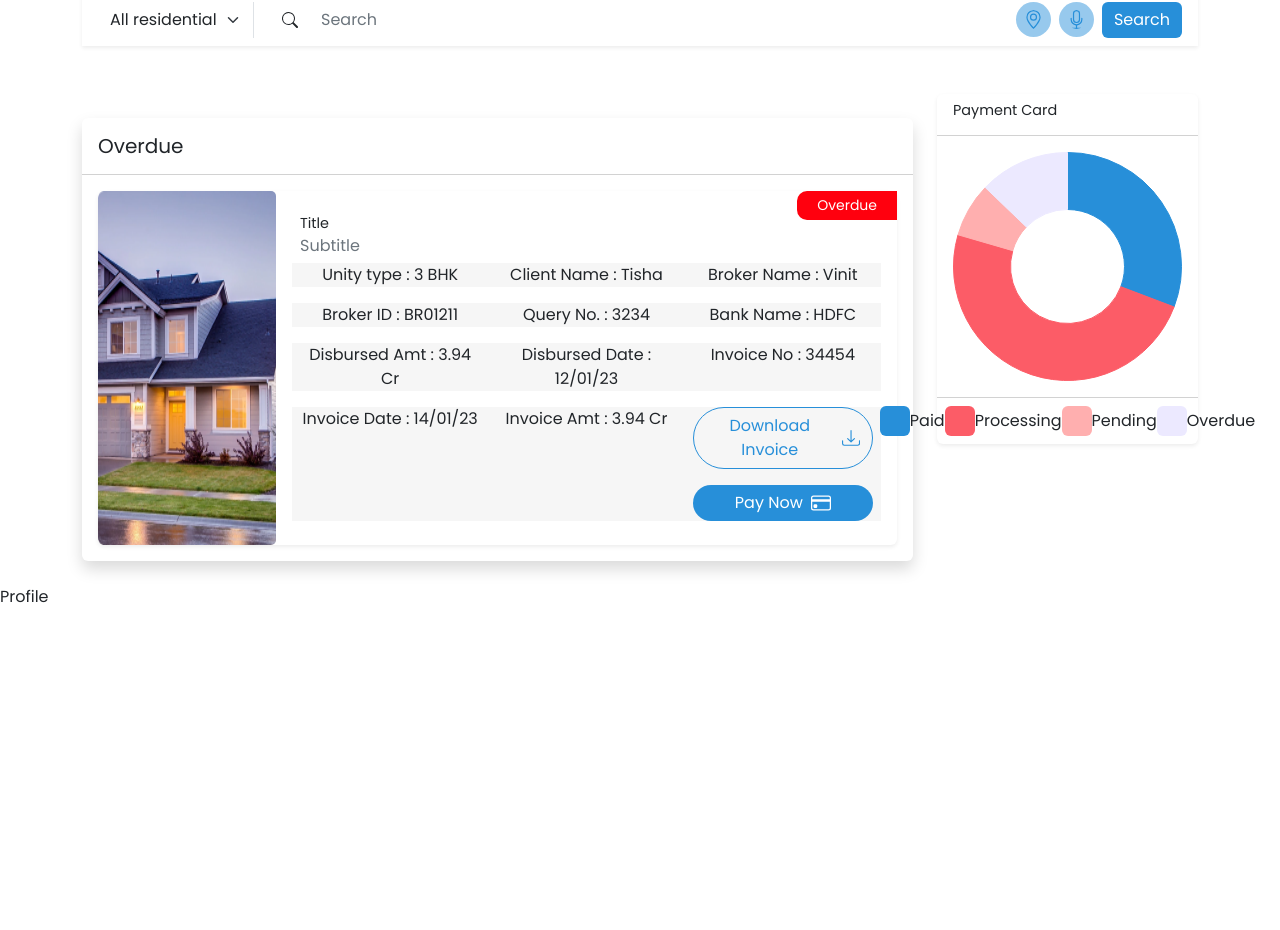
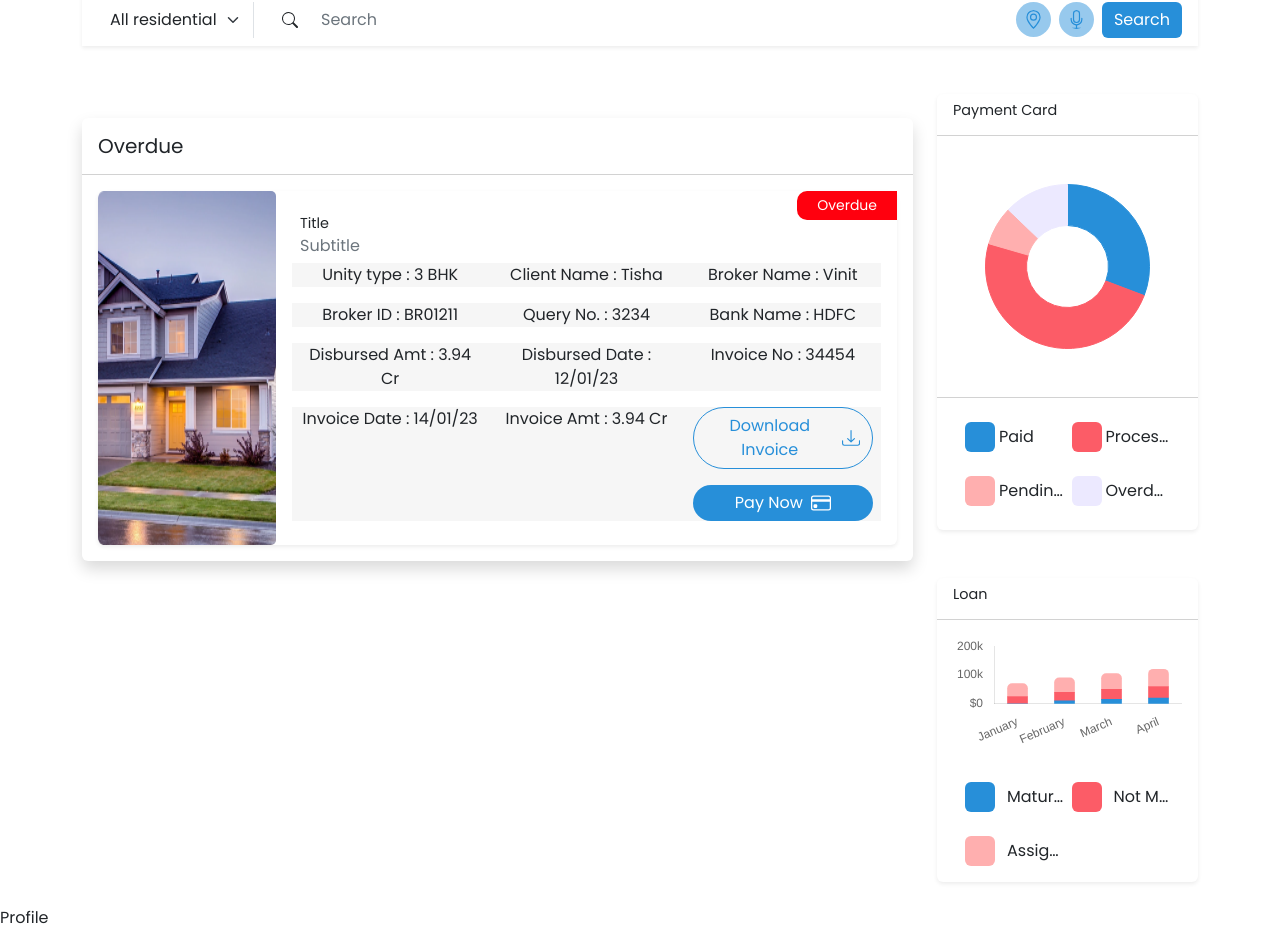
Before and after one commit to Vivekackrolix/Nesto-Frontend, a React (Create React App) app: page /home-dashboard/profile in a window 1280 px wide. Shown: the part 291-1221 px from the top of the page. Before the commit the page ends 900 px from the top, so only its background shows below. Built offline with nearby package versions, Linux system fonts and the light colour scheme.

Commit message:
loan chart

```diff
--- a/src/dashboard/HomeDashBoard.js
+++ b/src/dashboard/HomeDashBoard.js
@@ -12,6 +12,7 @@ import SearchFilterBox from './search-filter/SearchFilter';
 import './Dashboard.css';
 import DashboardParentCard from './dashboard-card-big/DashboardParentCard';
 import DoughnutChartDashboard from './doughnut-chart/DoughnutChart';
+import StackedBarChartDashboard from './stacked-bar-chart-loan/StackedBarChart';
 
 const dashboardInfoCardsData = [
   {
@@ -44,8 +45,8 @@ const HomeDashBoard = () => {
       <DashboardHeader />
       <Container className="pt-5 pb-4">
         <Row className="gx-4 dashboard-cards">
-          {dashboardInfoCardsData.map(cardItem => (
-            <Col md={6} lg={3} className="mb-4">
+          {dashboardInfoCardsData.map((cardItem, index) => (
+            <Col md={6} lg={3} className="mb-4" key={index}>
               <ContentCard
                 icon={cardItem.icon}
                 title={cardItem.title}
@@ -61,7 +62,14 @@ const HomeDashBoard = () => {
             <DashboardParentCard title="Overdue" />
           </Col>
           <Col md={3}>
-            <DoughnutChartDashboard style={{ width: '100%' }} />
+            <div className="row g-5">
+              <div className="col">
+                <DoughnutChartDashboard style={{ width: '100%' }} />
+              </div>
+              <div className="col">
+                <StackedBarChartDashboard />
+              </div>
+            </div>
           </Col>
         </Row>
       </Container>
--- a/src/dashboard/dashboard-card-big/DashboardChildCard.js
+++ b/src/dashboard/dashboard-card-big/DashboardChildCard.js
@@ -36,17 +36,11 @@ const DashboardChildCard = () => {
                 </Col>
               ))}
               <Col xs={12} md={4} className="d-grid gap-3">
-                <Button
-                  block
-                  className="d-flex align-items-center justify-content-center gap-2 btn-color-outline-primary rounded-100"
-                >
+                <Button className="d-flex align-items-center justify-content-center gap-2 btn-color-outline-primary rounded-100">
                   Download Invoice
                   <BsDownload size={20} className="mr-2" />
                 </Button>
-                <Button
-                  block
-                  className="d-flex align-items-center justify-content-center gap-2 btn-color-primary rounded-100"
-                >
+                <Button className="d-flex align-items-center justify-content-center gap-2 btn-color-primary rounded-100">
                   Pay Now
                   <BsCreditCard size={20} className="ml-2" />
                 </Button>
--- a/src/dashboard/doughnut-chart/DoughnutChart.js
+++ b/src/dashboard/doughnut-chart/DoughnutChart.js
@@ -9,7 +9,7 @@ const data = {
   labels: ['Paid', 'Processing', 'Pending', 'Overdue'],
   datasets: [
     {
-      label: '# of Votes',
+      label: 'Payment',
       data: [12, 19, 3, 5],
       backgroundColor: ['#278FD9', '#FC5C67', '#FFAFAF', '#ECE9FF'],
       borderColor: ['#278FD9', '#FC5C67', '#FFAFAF', '#ECE9FF'],
@@ -36,24 +36,31 @@ const DoughnutChartDashboard = () => {
       <Card.Header className="bg-transparent">
         <Card.Title>Payment Card</Card.Title>
       </Card.Header>
-      <Card.Body>
+      <Card.Body className="d-flex justify-content-center align-items-center p-5">
         <DoughnutChart />
       </Card.Body>
-      <Card.Footer className="bg-transparent">
+      <Card.Footer className="bg-transparent py-4">
         <div className="d-flex justify-content-center">
+          <div className="container">
+            <div className="row gy-4 gx-2">
               {data.labels.map((label, index) => (
-            <div className="d-flex align-items-center mr-3" key={label}>
+                <div className="col-12 col-lg-6" key={label}>
+                  <div className="d-flex align-items-center gap-1">
                     <div
-                className="rounded mr-2"
+                      className="rounded flex-shrink-0"
                       style={{
-                  backgroundColor: data.datasets[0].backgroundColor[index],
-                  width: '30px',
+                        backgroundColor:
+                          data.datasets[0].backgroundColor[index],
+                        flexBasis: '30px',
                         height: '30px',
                       }}
                     ></div>
-              <div>{label}</div>
+                    <div className="text-truncate">{label}</div>
+                  </div>
                 </div>
               ))}
+            </div>
+          </div>
         </div>
       </Card.Footer>
     </Card>
--- /dev/null
+++ b/src/dashboard/stacked-bar-chart-loan/StackedBarChart.js
@@ -0,0 +1,132 @@
+import React from 'react';
+import { Bar } from 'react-chartjs-2';
+import { Card } from 'react-bootstrap';
+import {
+  Chart as ChartJS,
+  CategoryScale,
+  LinearScale,
+  BarElement,
+} from 'chart.js';
+
+ChartJS.register(CategoryScale, LinearScale, BarElement);
+
+const options = {
+  plugins: {
+    legend: {
+      display: false,
+    },
+    title: {
+      display: true,
+      text: 'Chart.js Bar Chart - Stacked',
+    },
+  },
+  responsive: true,
+  scales: {
+    x: {
+      stacked: true,
+      ticks: {
+        align: 'center',
+      },
+      grid: {
+        display: false,
+      },
+    },
+    y: {
+      stacked: true,
+      ticks: {
+        beginAtZero: true,
+        stepSize: 100, // Add a step of 100 between y-axis numbers
+        callback: function (value, index, values) {
+          if (value === 0) {
+            return '$' + value;
+          } else {
+            return value.toString().replace(/\B(?=(\d{3})+(?!\d))/g, ',') + 'k'; // Remove space and add comma
+          }
+        },
+      },
+      grid: {
+        display: false,
+      },
+    },
+  },
+  interaction: {
+    intersect: false,
+    mode: 'index',
+  },
+  radius: 5, // Add radius to bars
+  barPercentage: 0.8, // Add gap between bars
+};
+
+const labels = ['January', 'February', 'March', 'April'];
+
+const data = {
+  labels,
+  datasets: [
+    {
+      label: 'Mature',
+      data: [0, 10, 15, 20],
+      backgroundColor: '#278FD9',
+      borderColor: 'transparent',
+      barThickness: 20, // add thickness to bars
+      borderRadius: 5, // add radius to bars
+    },
+    {
+      label: 'Not Mature',
+      data: [25, 30, 35, 40],
+      backgroundColor: '#FC5C67',
+      borderColor: 'transparent',
+      barThickness: 20, // add thickness to bars
+      borderRadius: 5, // add radius to bars
+    },
+    {
+      label: 'Assigned',
+      data: [45, 50, 55, 60],
+      backgroundColor: '#FFAFAF',
+      borderColor: 'transparent',
+      barThickness: 20, // add thickness to bars
+      borderRadius: 5, // add radius to bars
+    },
+  ],
+};
+
+export const StackedBarChart = () => {
+  return <Bar options={options} data={data} />;
+};
+
+const StackedBarChartDashboard = () => {
+  return (
+    <Card className="shadow-sm border-0">
+      <Card.Header className="bg-transparent">
+        <Card.Title>Loan</Card.Title>
+      </Card.Header>
+      <Card.Body className="d-flex justify-content-center align-items-center">
+        <StackedBarChart />
+      </Card.Body>
+      <Card.Footer className="bg-transparent py-3 border-0">
+        <div className="d-flex justify-content-center">
+          <div className="container">
+            <div className="row gx-2 gy-4">
+              {data.datasets.map(({ label, backgroundColor }, index) => (
+                <div className="col-12 col-lg-6" key={label}>
+                  <div className="d-flex align-items-center gap-1">
+                    <div
+                      className="rounded flex-shrink-0"
+                      style={{
+                        backgroundColor,
+                        flexBasis: '30px',
+                        height: '30px',
+                      }}
+                    ></div>
+                    <div className="text-truncate ms-2">{label}</div>
+                  </div>
+                </div>
+              ))}
+            </div>
+          </div>
+        </div>
+      </Card.Footer>
+    </Card>
+  );
+};
+
+export default StackedBarChartDashboard;
```
Lines whose indentation alone changed are shown as unchanged.
